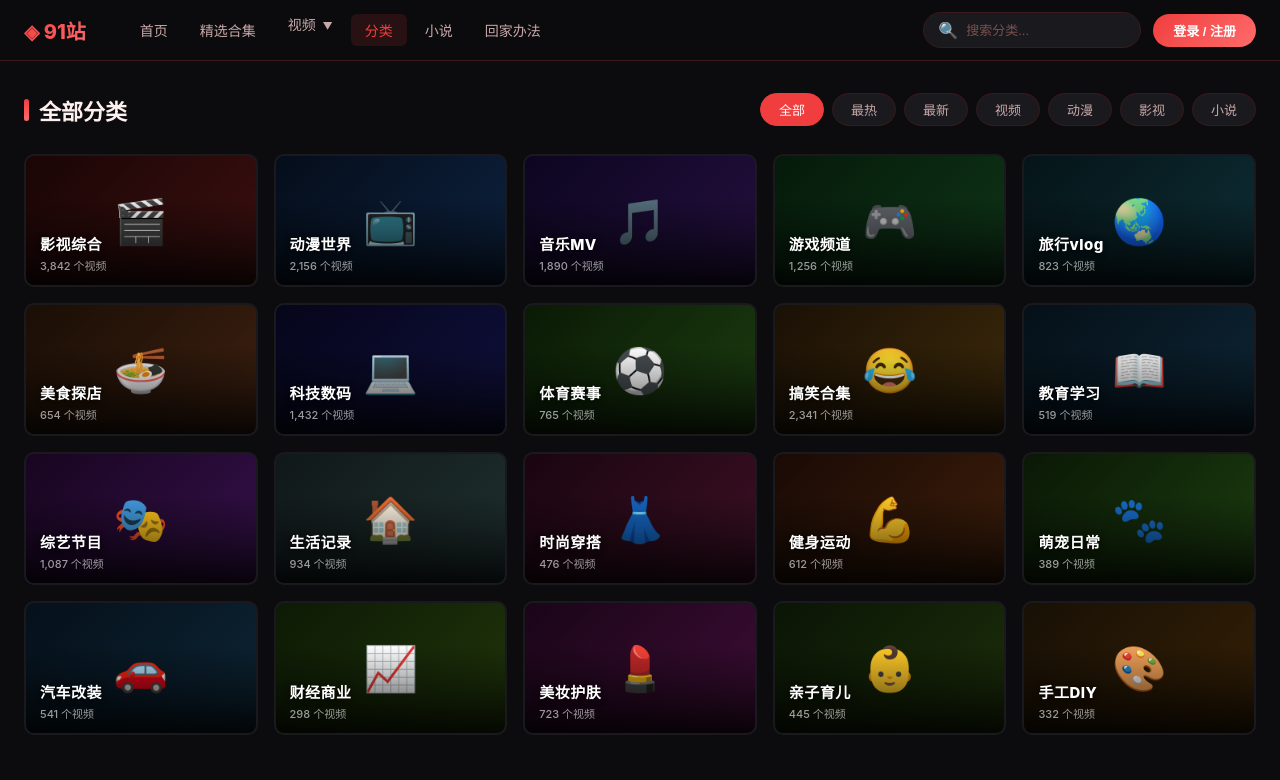
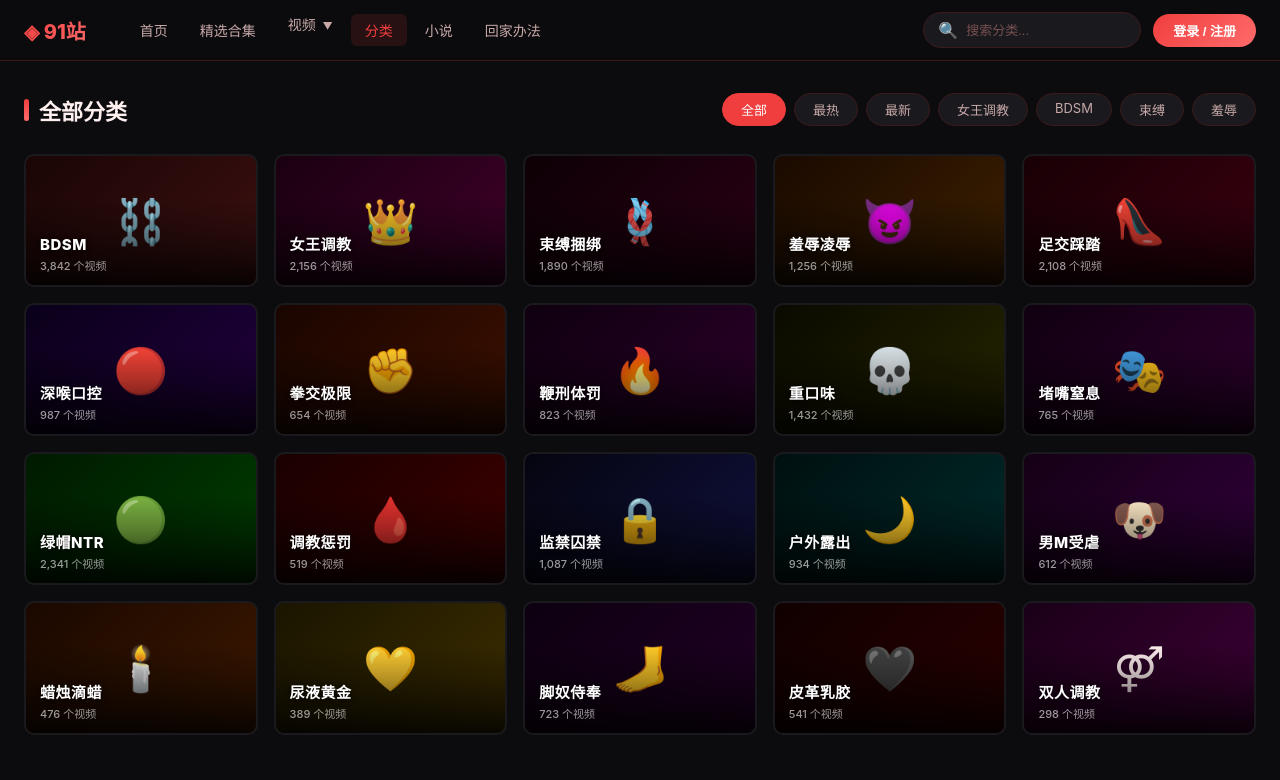
Before and after one commit to dxavsp/91sm, a plain HTML site: page categories.html in a window 1280 px wide. Shown: the top 780 px of the page. Drawn offline with Linux system fonts and the light colour scheme.

Commit message:
Add files via upload

```diff
--- a/categories.html
+++ b/categories.html
@@ -3,15 +3,15 @@
 <head>
   <meta charset="UTF-8" />
   <meta name="viewport" content="width=device-width, initial-scale=1.0" />
-  <title>视频分类大全 - 91站 | 影视/动漫/游戏/音乐等全分类浏览</title>
-  <meta name="description" content="91站全部视频分类一览，包含影视、动漫、游戏、音乐、美食、旅行、科技等多种类型，海量精品内容分类整理，轻松找到你喜欢的内容。" />
-  <meta name="keywords" content="视频分类,影视分类,动漫,游戏视频,音乐MV,美食,旅行vlog,科技数码,91站分类" />
+  <title>SM视频分类大全 - 91SM | 调教/束缚/女王/BDSM等全分类浏览</title>
+  <meta name="description" content="91SM全部视频分类一览，包含女王调教、BDSM、束缚、羞辱、足交、拳交、绿帽、监禁等SM细分类型，海量精品内容分类整理。" />
+  <meta name="keywords" content="SM视频分类,女王调教,BDSM,束缚调教,羞辱视频,足交,拳交,绿帽,监禁,深喉,91SM分类" />
   <meta name="robots" content="index, follow" />
   <meta name="author" content="91sp" />
   <link rel="canonical" href="https://91sm.com/categories.html" />
   <meta property="og:type" content="website" />
-  <meta property="og:title" content="视频分类大全 - 91站 | 全分类浏览" />
-  <meta property="og:description" content="91站全部视频分类一览，海量精品内容分类整理，轻松找到你喜欢的内容。" />
+  <meta property="og:title" content="SM视频分类大全 - 91SM | 调教/束缚/女王/BDSM全分类" />
+  <meta property="og:description" content="91SM全部SM视频分类一览，女王调教、BDSM、束缚、羞辱等细分类型海量精品内容。" />
   <meta property="og:url" content="https://91sm.com/categories.html" />
   <meta property="og:site_name" content="91sp" />
   <meta property="og:locale" content="zh_CN" />
@@ -465,10 +465,10 @@
       <span class="filter-tag on">全部</span>
       <span class="filter-tag">最热</span>
       <span class="filter-tag">最新</span>
-      <span class="filter-tag">视频</span>
-      <span class="filter-tag">动漫</span>
-      <span class="filter-tag">影视</span>
-      <span class="filter-tag">小说</span>
+      <span class="filter-tag">女王调教</span>
+      <span class="filter-tag">BDSM</span>
+      <span class="filter-tag">束缚</span>
+      <span class="filter-tag">羞辱</span>
     </div>
   </div>
 
@@ -504,26 +504,26 @@
 <script>
   // 分类数据
   const categories = [
-    { name: '影视综合', count: '3,842', grad: 'linear-gradient(135deg,#1a0505 0%,#3d1010 100%)', icon: '🎬' },
-    { name: '动漫世界', count: '2,156', grad: 'linear-gradient(135deg,#050d1a 0%,#0d2240 100%)', icon: '📺' },
-    { name: '音乐MV',   count: '1,890', grad: 'linear-gradient(135deg,#0d0520 0%,#241040 100%)', icon: '🎵' },
-    { name: '游戏频道', count: '1,256', grad: 'linear-gradient(135deg,#051a0a 0%,#0f3518 100%)', icon: '🎮' },
-    { name: '旅行vlog', count: '823',   grad: 'linear-gradient(135deg,#051418 0%,#0d2e35 100%)', icon: '🌏' },
-    { name: '美食探店', count: '654',   grad: 'linear-gradient(135deg,#1a0e05 0%,#3d2010 100%)', icon: '🍜' },
-    { name: '科技数码', count: '1,432', grad: 'linear-gradient(135deg,#05051a 0%,#10103d 100%)', icon: '💻' },
-    { name: '体育赛事', count: '765',   grad: 'linear-gradient(135deg,#0a1a05 0%,#1c3d10 100%)', icon: '⚽' },
-    { name: '搞笑合集', count: '2,341', grad: 'linear-gradient(135deg,#1a1005 0%,#3d2a0a 100%)', icon: '😂' },
-    { name: '教育学习', count: '519',   grad: 'linear-gradient(135deg,#051018 0%,#0d2535 100%)', icon: '📖' },
-    { name: '综艺节目', count: '1,087', grad: 'linear-gradient(135deg,#180520 0%,#35104a 100%)', icon: '🎭' },
-    { name: '生活记录', count: '934',   grad: 'linear-gradient(135deg,#101818 0%,#203030 100%)', icon: '🏠' },
-    { name: '时尚穿搭', count: '476',   grad: 'linear-gradient(135deg,#1a0510 0%,#3d1025 100%)', icon: '👗' },
-    { name: '健身运动', count: '612',   grad: 'linear-gradient(135deg,#1a0a05 0%,#3d1e0a 100%)', icon: '💪' },
-    { name: '萌宠日常', count: '389',   grad: 'linear-gradient(135deg,#0a1805 0%,#1c3d10 100%)', icon: '🐾' },
-    { name: '汽车改装', count: '541',   grad: 'linear-gradient(135deg,#05101a 0%,#0d2535 100%)', icon: '🚗' },
-    { name: '财经商业', count: '298',   grad: 'linear-gradient(135deg,#0d1a05 0%,#20350a 100%)', icon: '📈' },
-    { name: '美妆护肤', count: '723',   grad: 'linear-gradient(135deg,#1a0518 0%,#3d0d35 100%)', icon: '💄' },
-    { name: '亲子育儿', count: '445',   grad: 'linear-gradient(135deg,#0a1505 0%,#1c2e0a 100%)', icon: '👶' },
-    { name: '手工DIY',  count: '332',   grad: 'linear-gradient(135deg,#181005 0%,#352005 100%)', icon: '🎨' },
+    { name: 'BDSM',     count: '3,842', grad: 'linear-gradient(135deg,#1a0505 0%,#3d1010 100%)', icon: '⛓️' },
+    { name: '女王调教', count: '2,156', grad: 'linear-gradient(135deg,#1a0010 0%,#40002a 100%)', icon: '👑' },
+    { name: '束缚捆绑', count: '1,890', grad: 'linear-gradient(135deg,#0d0005 0%,#2a0015 100%)', icon: '🪢' },
+    { name: '羞辱凌辱', count: '1,256', grad: 'linear-gradient(135deg,#1a0a00 0%,#3d2000 100%)', icon: '😈' },
+    { name: '足交踩踏', count: '2,108', grad: 'linear-gradient(135deg,#180005 0%,#3a0010 100%)', icon: '👠' },
+    { name: '深喉口控', count: '987',   grad: 'linear-gradient(135deg,#0a001a 0%,#20003d 100%)', icon: '🔴' },
+    { name: '拳交极限', count: '654',   grad: 'linear-gradient(135deg,#1a0500 0%,#3d1000 100%)', icon: '✊' },
+    { name: '鞭刑体罚', count: '823',   grad: 'linear-gradient(135deg,#0f000f 0%,#2a002a 100%)', icon: '🔥' },
+    { name: '重口味',   count: '1,432', grad: 'linear-gradient(135deg,#0a0a00 0%,#252500 100%)', icon: '💀' },
+    { name: '堵嘴窒息', count: '765',   grad: 'linear-gradient(135deg,#100010 0%,#2e002e 100%)', icon: '🎭' },
+    { name: '绿帽NTR',  count: '2,341', grad: 'linear-gradient(135deg,#001a00 0%,#003d00 100%)', icon: '🟢' },
+    { name: '调教惩罚', count: '519',   grad: 'linear-gradient(135deg,#1a0000 0%,#3d0000 100%)', icon: '🩸' },
+    { name: '监禁囚禁', count: '1,087', grad: 'linear-gradient(135deg,#050510 0%,#10103d 100%)', icon: '🔒' },
+    { name: '户外露出', count: '934',   grad: 'linear-gradient(135deg,#001010 0%,#002a2a 100%)', icon: '🌙' },
+    { name: '男M受虐',  count: '612',   grad: 'linear-gradient(135deg,#150015 0%,#30003a 100%)', icon: '🐶' },
+    { name: '蜡烛滴蜡', count: '476',   grad: 'linear-gradient(135deg,#1a0800 0%,#3d1800 100%)', icon: '🕯️' },
+    { name: '尿液黄金', count: '389',   grad: 'linear-gradient(135deg,#1a1500 0%,#3d2e00 100%)', icon: '💛' },
+    { name: '脚奴侍奉', count: '723',   grad: 'linear-gradient(135deg,#0d0010 0%,#200025 100%)', icon: '🦶' },
+    { name: '皮革乳胶', count: '541',   grad: 'linear-gradient(135deg,#100000 0%,#2a0000 100%)', icon: '🖤' },
+    { name: '双人调教', count: '298',   grad: 'linear-gradient(135deg,#1a0018 0%,#3d0035 100%)', icon: '⚤' },
   ];
 
   const grid = document.getElementById('catGrid');
```
